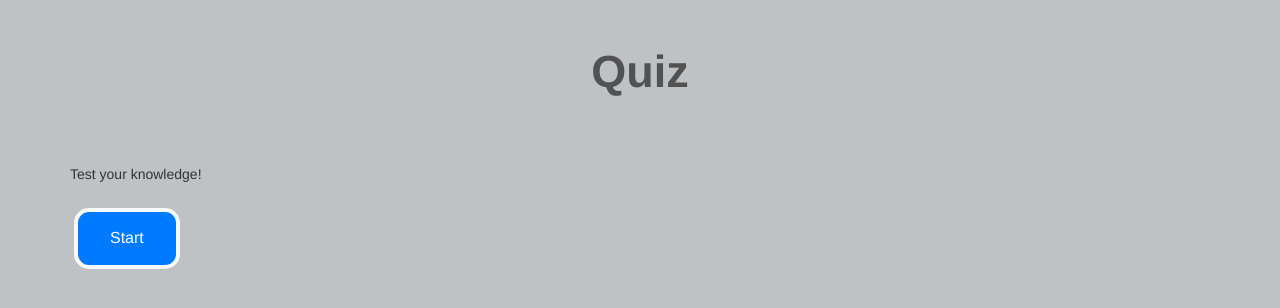
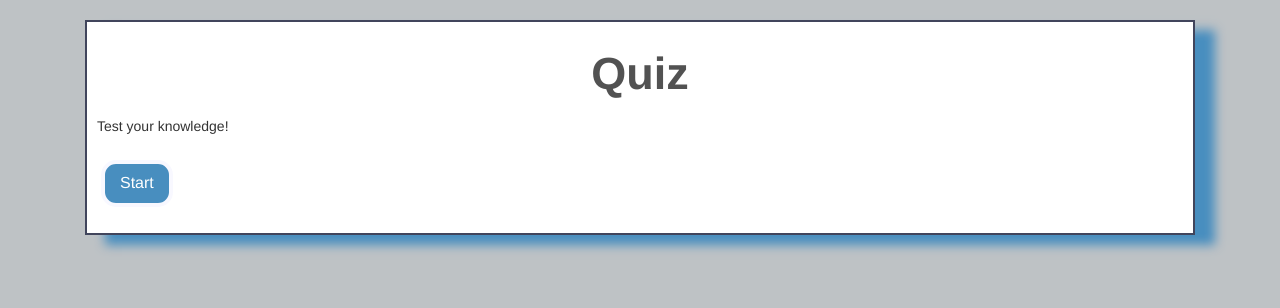
Before and after one commit to tiffanymcbrayer/teaching_parking, a Flask app: page /quiz/1 in a window 1280 px wide. Shown: the part 62-370 px from the top of the page. Run offline with Flask 2, Linux system fonts and the light colour scheme; some libraries are stand-ins or nearby versions.

Commit message:
visual changes to MC quiz

```diff
--- a/server.py
+++ b/server.py
@@ -74,70 +74,10 @@ learning = {
     }
 }
 
-quiz2 = {
-
-    "0": {
-        'ord': 0,
-        "name": "Forwards Parking",
-        "steps": [["1", "Drive forward until the mirror lines up with the parking line", "https://github.com/tiffanymcbrayer/teaching_parking/blob/main/img/learnGifs/forwards_p1.gif?raw=true"],
-                  ["2", "Turn the wheel to your right and move forward into space",
-                      "https://github.com/tiffanymcbrayer/teaching_parking/blob/main/img/learnGifs/forwards_p2.gif?raw=true"],
-                  ["3", "Once you are centered in the spot, straighten the wheel and move up to the line ",
-                      "https://github.com/tiffanymcbrayer/teaching_parking/blob/main/img/learnGifs/forwards_p3.gif?raw=true"]],
-        "fullGif": "https://github.com/tiffanymcbrayer/teaching_parking/blob/main/img/learnGifs/forwards.gif?raw=true",
-        "tips": [["Mirror inline with parking line", "https://github.com/tiffanymcbrayer/teaching_parking/blob/main/img/learnGifs/forwards_tip1.png?raw=true"]],
-        "numsteps": "4"
-    },
-    "1": {
-        'ord': 1,
-        "name": "Reverse Parking",
-        "steps": [["1", "Drive forward until the mirror lines up with the parking line (keep close to the space)", "https://github.com/tiffanymcbrayer/teaching_parking/blob/main/img/learnGifs/reverse_p1.gif?raw=true"],
-                  ["2", "Turn the wheel to your left and go forward until you see edge of parking line in left mirror",
-                      "https://github.com/tiffanymcbrayer/teaching_parking/blob/main/img/learnGifs/reverse_p2.gif?raw=true"],
-                  ["3", "Straighten the wheel until you align your right mirror with the edge of the car to your right ",
-                      "https://github.com/tiffanymcbrayer/teaching_parking/blob/main/img/learnGifs/reverse_p3.gif?raw=true"],
-                  ["4", "Turn the wheel to the right and reverse until you are centered in the spot",
-                   "https://github.com/tiffanymcbrayer/teaching_parking/blob/main/img/learnGifs/reverse_p4.gif?raw=true"],
-                  ["5", "Once you are centered in the spot, straighten the wheel and move up to the line ",
-                      "https://github.com/tiffanymcbrayer/teaching_parking/blob/main/img/learnGifs/reverse_p5.gif?raw=true"]],
-        "fullGif": "https://github.com/tiffanymcbrayer/teaching_parking/blob/main/img/learnGifs/reverse.gif?raw=true",
-        "tips": [["Mirror inline with second parking line", "https://github.com/tiffanymcbrayer/teaching_parking/blob/main/img/learnGifs/reverse_tip1.png?raw=true"], ["Mirror inline with back bumper", "https://github.com/tiffanymcbrayer/teaching_parking/blob/main/img/learnGifs/reverse_tip2.png?raw=true"]],
-        "numsteps": "6"
-    },
-    "2": {
-        'ord': 2,
-        "name": "Angled Parking",
-        "steps": [["1", "Drive forward until the mirror lines up with the parking line", "https://github.com/tiffanymcbrayer/teaching_parking/blob/main/img/learnGifs/angled_p1.gif?raw=true"],
-                  ["2", "Turn the wheel to your left and go forward into space",
-                      "https://github.com/tiffanymcbrayer/teaching_parking/blob/main/img/learnGifs/angled_p2.gif?raw=true"],
-                  ["3", "Once you are centered in the spot, straighten the wheel and move up to the line ",
-                      "https://github.com/tiffanymcbrayer/teaching_parking/blob/main/img/learnGifs/angled_p3.gif?raw=true"]],
-        "fullGif": "https://github.com/tiffanymcbrayer/teaching_parking/blob/main/img/learnGifs/angled.gif?raw=true",
-        "tips": [["Mirror inline with parking line", "https://github.com/tiffanymcbrayer/teaching_parking/blob/main/img/learnGifs/angled_tip1.png?raw=true"]],
-        "numsteps": "4"
-    },
-    "3": {
-        'ord': 3,
-        "name": "Parallel Parking",
-        "steps": [["1", "Drive forward until your car is in line with the car next to you (keep a reasonably close distance to the car)", "https://github.com/tiffanymcbrayer/teaching_parking/blob/main/img/learnGifs/parallel_p1.gif?raw=true"],
-                  ["2", "Turn the wheel all the way to your right and reverse until you can see the back corner through the mirror ",
-                      "https://github.com/tiffanymcbrayer/teaching_parking/blob/main/img/learnGifs/parallel_p2.gif?raw=true"],
-                  ["3", "Straighten out the wheel and back in until you align your right mirror with the left bumper of the car in front",
-                   "https://github.com/tiffanymcbrayer/teaching_parking/blob/main/img/learnGifs/parallel_p3.gif?raw=true"],
-                  ["4", "Turn the wheel left and back up until you have no more space",
-                   "https://github.com/tiffanymcbrayer/teaching_parking/blob/main/img/learnGifs/parallel_p4.gif?raw=true"],
-                  ["5", "Once you are centered in the spot, straighten the wheel and move up until you are in the middle of the spot",
-                      "https://github.com/tiffanymcbrayer/teaching_parking/blob/main/img/learnGifs/parallel_p5.gif?raw=true"]],
-        "fullGif": "https://github.com/tiffanymcbrayer/teaching_parking/blob/main/img/learnGifs/parallel.gif?raw=true",
-        "tips": [["Mirror inline with back corner", "https://github.com/tiffanymcbrayer/teaching_parking/blob/main/img/learnGifs/parallel_tip1.png?raw=true"], ["Mirror inline with back bumper", "https://github.com/tiffanymcbrayer/teaching_parking/blob/main/img/learnGifs/parallel_tip2.png?raw=true"]],
-        "numsteps": "6"
-    }
-}
-
 questions = {
     "1": {
         "type": "mc",
-        "goal": "park forwards",
+        "goal": "Park forwards",
         "question": "In the first step, how should driver align the car?",
         "question-img": "",
         "choice-num": 3,
@@ -150,7 +90,7 @@ questions = {
     },
     "2": {
         "type": "mc",
-        "goal": "park backwards",
+        "goal": "Park backwards",
         "question": "In the second step before turn the wheel left and move forward, how should the driver align the car?",
         "question-img": "",
         "choice-num": 4,
@@ -164,7 +104,7 @@ questions = {
     },
     "3": {
         "type": "mc",
-        "goal": "park angled forwards",
+        "goal": "Park angled forwards",
         "question": "In the first step of angled parking, which alignment is correct?",
         "question-img": "",
         "choice-num": 2,
@@ -176,7 +116,7 @@ questions = {
     },
     "4": {
         "type": "mc",
-        "goal": "parallel park",
+        "goal": "Parallel park",
         "question": "In the first step of parallel parking, how do I position the car before I turn my wheel right to reverse into the spot?",
         "question-img": "",
         "choice-num": 3,
@@ -189,7 +129,7 @@ questions = {
     },
     "5": {
         "type": "mc",
-        "goal": "parallel park",
+        "goal": "Parallel park",
         "question": "In the second step, which position should I align before backing straight?",
         "question-img": "",
         "choice-num": 3,
--- a/static/main.css
+++ b/static/main.css
@@ -23,12 +23,25 @@
   margin-top: 60px;
 }
 
+.topMarSmall {
+  margin-top: 10px;
+}
+
+.leftMar {
+  padding-left: 10px;
+}
 
 .next {
   margin-top: 200px;
 }
 
 .stepContainer {
+  background-color: white;
+  box-shadow: 20px 10px 10px rgb(72, 142, 191);
+  border: 2px solid rgb(65, 69, 92);
+}
+
+.mcContainer {
   background-color: white;
   box-shadow: 20px 10px 10px rgb(72, 142, 191);
   border: 2px solid rgb(65, 69, 92);
@@ -84,7 +97,7 @@
   display: flex;
   justify-content: center;
   align-items: center;
-  margin-bottom: 60px;
+  margin-bottom: 10px;
 }
 
 .blockBackground {
@@ -239,12 +252,29 @@
   text-decoration: none;
 }
 
+.mcButtons {
+  background-color: rgb(72, 142, 191);
+  border: none;
+  color: white;
+  padding: 8px 15px;
+  text-align: center;
+  text-decoration: none;
+  display: inline-block;
+  font-size: 16px;
+  margin: 4px;
+  cursor: pointer;
+  border-style: solid;
+  border-width: 4px;
+  border-color: #f8f8ff;
+  border-radius: 15px;
+}
+
 .nextButtons {
   background-color: rgb(72, 142, 191);
   color: white;
   border-style: solid;
   border-width: 4px;
-  border-color: rgb(72, 142, 191);
+  border-color: white;
   border-radius: 10px;
   margin: 0px;
   font-size: 16px;
@@ -253,7 +283,7 @@
 }
 
 .quizButtons {
-  background-color: #007bff;
+  background-color: rgb(72, 142, 191);
   border: none;
   color: white;
   padding: 15px 32px;
@@ -310,7 +340,7 @@
 
 #badge-ribbon {
   position: relative;
-  background: #007bff;
+  background: rgb(72, 142, 191);
   height: 50px;
   width: 50px;
   border-radius: 50px;
@@ -410,7 +440,7 @@
 /* end of drag-drop quiz */
 
 .tipButtons {
-  background-color: #007bff;
+  background-color: rgb(72, 142, 191);
   border: none;
   color: white;
   padding: 15px 32px;
@@ -441,3 +471,8 @@
   text-align: right !important;
   margin-right: 220px;
 }
+
+.progressQuiz {
+  font-weight: bold;
+  font-size: 20pt;
+}
--- a/static/quiz.js
+++ b/static/quiz.js
@@ -74,7 +74,7 @@ $(document).ready(function () {
         if (!question) {
             $('#goal').empty()
             $('#goal').append("<span class='stepNameQuiz'>Test your knowledge!</span>")
-            $('#question').append('<button class = "quizButtons" id="start">Start</button>')
+            $('#question').append('<button class = "mcButtons centeralign" id="start">Start</button>')
             hoverColor($("#start"))
 
             $('#start').click(function () {
@@ -87,7 +87,7 @@ $(document).ready(function () {
                 let choice = CHOICES[index]
                 $('#' + choice + "-img").append("<img class='img-fluid' src='" + this + "'></img>")
                 $('#' + choice + "-text").text(question['choice-text'][index])
-                $('#' + choice + "-button").append("<button id='" + choice + "'>" + choice + "</button>")
+                $('#' + choice + "-button").append("<button class='mcButtons' id='" + choice + "'>" + choice + "</button>")
             })
 
             $(document).on('click', '#A,#B,#C,#D', function (e) {
--- a/static/quiz2.js
+++ b/static/quiz2.js
@@ -148,7 +148,7 @@ $(document).ready(function () {
         } else {
             submit_answer({ 'ans': 0 })
         }
-        window.location.href = '/quiz/' + (parseInt(ordnum) + 1).toString()
+        window.location.href = '/quiz/' + (parseInt(q_num) + 1).toString()
     });
 
 })
--- a/templates/quiz.html
+++ b/templates/quiz.html
@@ -10,33 +10,27 @@
     let response = {{ response| tojson }}
     let question = {{ question| tojson }}
 </script>
-
+<div class="col-md-12 mcContainer">
     <div class="row nameTitleQuiz">
         Quiz
     </div>
     <div class="row">
-    <div class="col-md-10">
-        <div class="row" id="goal">
+        <div class="col-md-8">
+            <div class="row leftMar" id="goal">
                 <span class="bold darkgray stepNameQuiz">
                     Goal:
                 </span>
             </div>
             <br>
-        <div class="row" id="question">
+            <div class="row leftMar" id="question">
             </div>
-        <div class="row" id="question-img">
-        </div>
-    </div>
-    <div class="col-md-2 stepNameQuiz">
-        {% if q_num %}
-        {{q_num}}/{{total_num}}
-        {% endif %}
-    </div>
+            <div class="row leftMar" id="question-img">
             </div>
             <div class="row"></div>
-<div class="row">
-    <div class="col-md-2">
-        <div class="row" id="A-img">
+            <div class="row topMarSmall">
+                <div class="col-md-1"></div>
+                <div class="col-md-4">
+                    <div class="row leftMar" id="A-img">
                     </div>
                     <div class="row" id="A-text">
                     </div>
@@ -44,8 +38,8 @@
                         <!-- <button id="A">A</button> -->
                     </div>
                 </div>
-    <div class="col-md-2 ml-5">
-        <div class="row" id="B-img">
+                <div class="col-md-4 ml-5">
+                    <div class="row leftMar" id="B-img">
                     </div>
                     <div class="row" id="B-text">
                     </div>
@@ -53,8 +47,11 @@
                         <!-- <button id="B">B</button>-->
                     </div>
                 </div>
-    <div class="col-md-2 ml-5">
-        <div class="row" id="C-img">
+            </div>
+            <div class="row topMarSmall">
+                <div class="col-md-1"></div>
+                <div class="col-md-4">
+                    <div class="row leftMar" id="C-img">
                     </div>
                     <div class="row" id="C-text">
                     </div>
@@ -62,8 +59,8 @@
                         <!-- <button id="C">C</button> -->
                     </div>
                 </div>
-    <div class="col-md-2 ml-5">
-        <div class="row" id="D-img">
+                <div class="col-md-4 ml-5">
+                    <div class="row leftMar" id="D-img">
                     </div>
                     <div class="row" id="D-text">
                     </div>
@@ -72,18 +69,29 @@
                     </div>
                 </div>
             </div>
-<div class="row mb-5"></div>
-<div class="row">
-    <div class="col-md-5">
-        <div id='answer' class="row">
+        </div>
+        <div class="col-md-4 stepNameQuiz">
+            <span class="progressQuiz">
+                {% if q_num %}
+                {{q_num}}/{{total_num}}
+                {% endif %}
+            </span>
+            <div class="row topMarSmall">
+                <div class="col-md-10">
+                    <div id='answer' class="row leftMar">
 
                     </div>
-        <div id='answer-img' class="row">
+                    <div id='answer-img' class="row leftMar">
 
                     </div>
                     <div id='next-button' class="row">
                     </div>
                 </div>
             </div>
+        </div>
+    </div>
+
+
+</div>
 
 {% endblock %}
```
Lines whose indentation alone changed are shown as unchanged.
